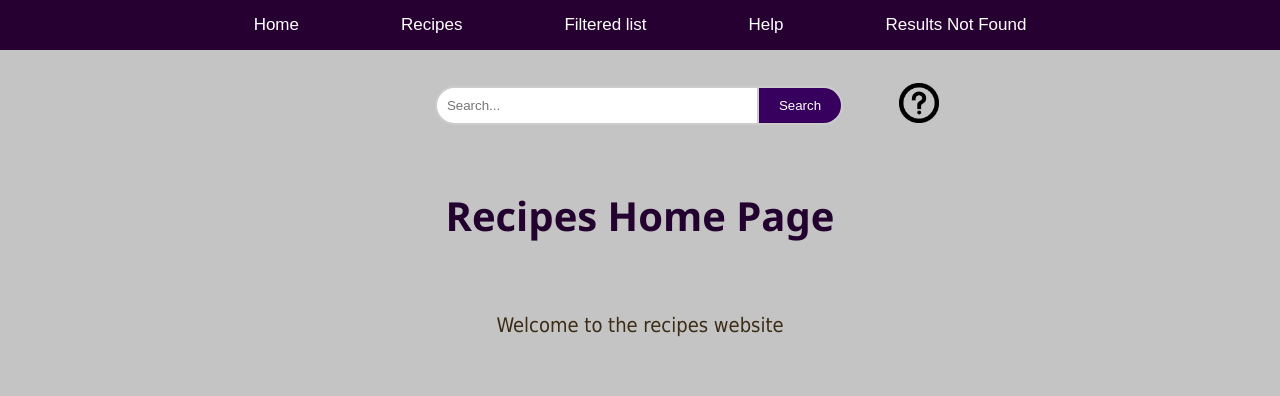
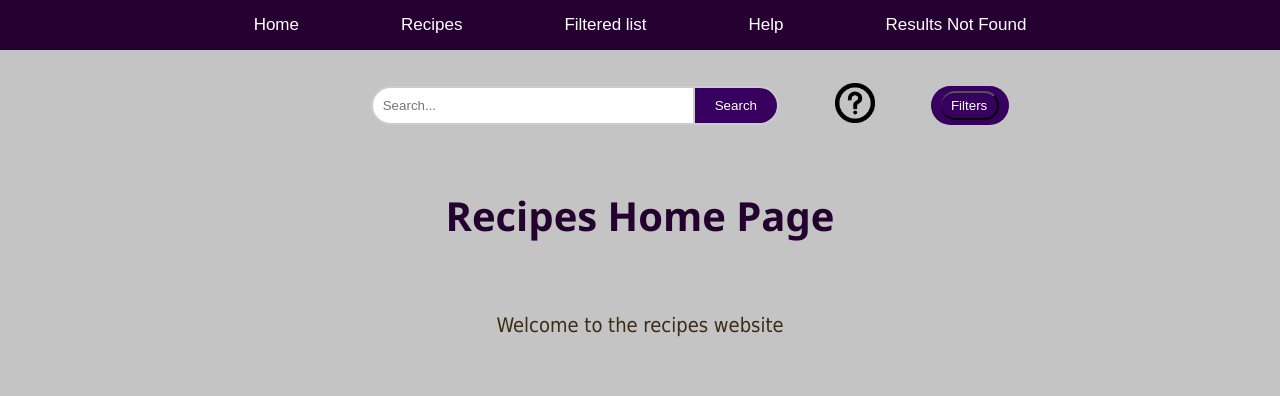
Before and after one commit to ChristopherStraface/IDM232-cs3878, a PHP site: page / in a window 1280 px wide. Shown: the top 396 px of the page. Run offline with PHP 8.4, Linux system fonts and the light colour scheme.

Commit message:
Remade filter option
Remade the filter options and button, including adding new animation for filter menu appearing/disappearing

```diff
--- a/index.html
+++ b/index.html
@@ -35,6 +35,16 @@
                 <img src="Media/help.jpg" alt="Help Button">
             </a>
         </div>
+        <div id="filterbutton">
+         <button id="filterbutton">Filters</button>
+        </div>
+    </div>
+
+    <div id="filter-menu" class="menu">
+        <h2>Filter Recipes</h2>
+        <button id="filteroptionbutton">Vegetarian</button>
+        <button id="filteroptionbutton">Dessert</button>
+        <button id="filteroptionbutton">Under 30 minutes</button>
     </div>
 
 
@@ -201,6 +211,13 @@
     </div>
 
 
+<script>
+document.getElementById("filterbutton").addEventListener("click", () => {
+  document.getElementById("filter-menu").classList.toggle("open");
+});
+</script>
+
+
 </body>
 
 </html>
--- a/screen.css
+++ b/screen.css
@@ -162,8 +162,6 @@ ul {
     display: block;
 }
 
-
-
 .searchcontainer input[type="text"] {
     width: 300px;
     padding: 10px;
@@ -195,11 +193,51 @@ ul {
     height: 40px;
 }
 
+
 .helpbutton {
     margin: 0;
     padding: 0;
 }
 
+#filterbutton {
+    padding: 5px 10px;
+    border-left: none;
+    background-color: #37005e;
+    color: white;
+    border-radius: 25px 25px 25px 25px;
+    cursor: pointer;
+}
+
+#filteroptionbutton {
+    padding: 5px 10px;
+    border-left: none;
+    background-color: #37005e;
+    color: white;
+    border-radius: 25px 25px 25px 25px;
+    cursor: pointer;
+}
+
+.menu {
+  max-height: 0;
+  overflow: hidden;
+  transition: max-height 0.35s ease, padding 0.35s ease;
+  background: #d9d0d0;
+  border-radius: 8px;
+
+  /* IMPORTANT: remove vertical padding when closed */
+  padding-top: 0;
+  padding-bottom: 0;
+
+  /* Optional safety: remove margins so nothing shows */
+  margin-top: 0;
+}
+
+/* When open */
+.menu.open {
+  max-height: 500px; /* should be bigger than your content */
+  padding: 20px;
+  margin-top: 10px;
+}
 
 .searchandhelp {
     display: flex;
@@ -210,7 +248,6 @@ ul {
     background-color: #c4c4c4;
     padding: 20px;
 }
-
 
 .searchcontainer {
     display: flex;
@@ -226,7 +263,9 @@ ul {
     /* prevents full-width stretching */
 }
 
-
+.hidden {
+  display: none;
+}
 
 @media screen and (max-width: 600px) {
     body {
```
